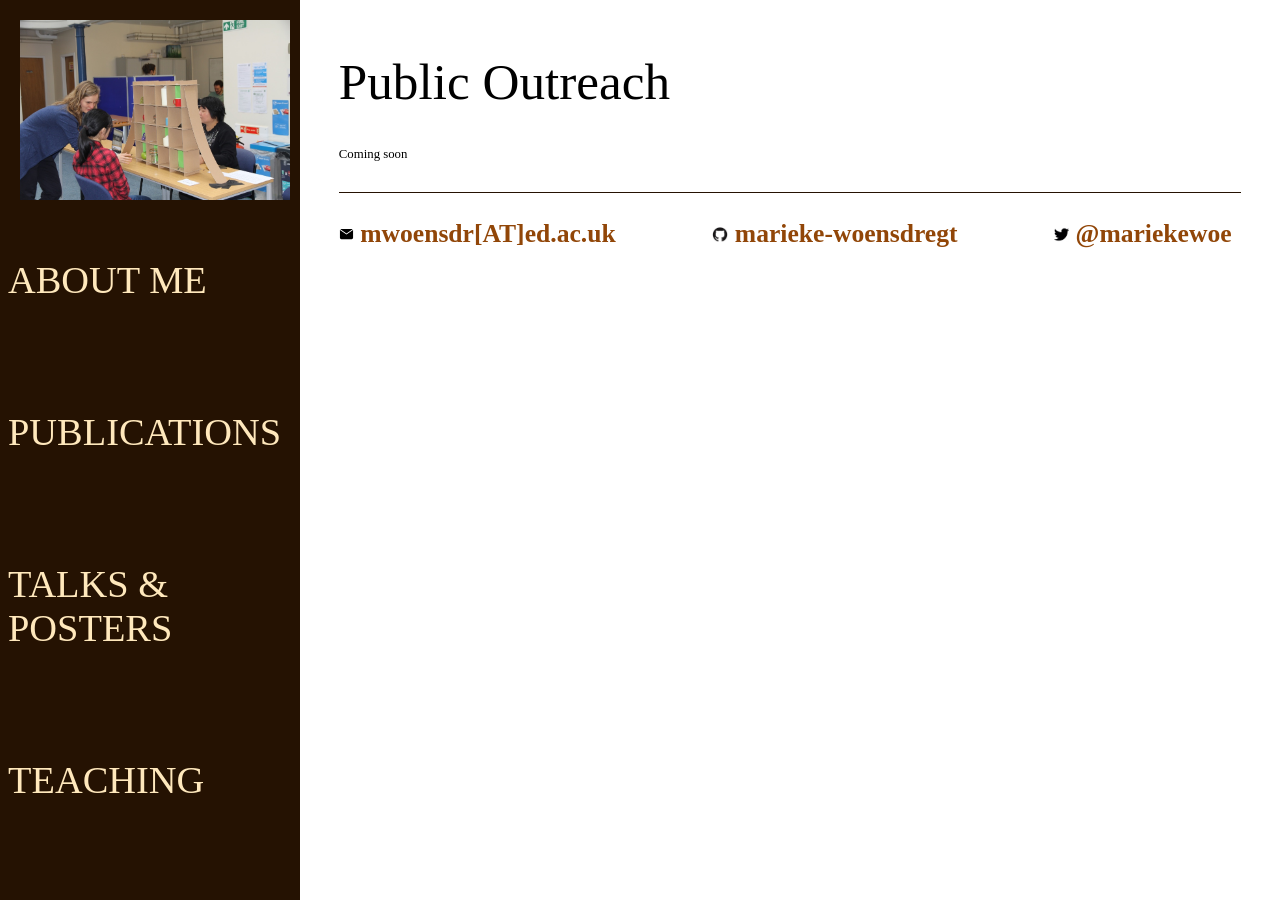
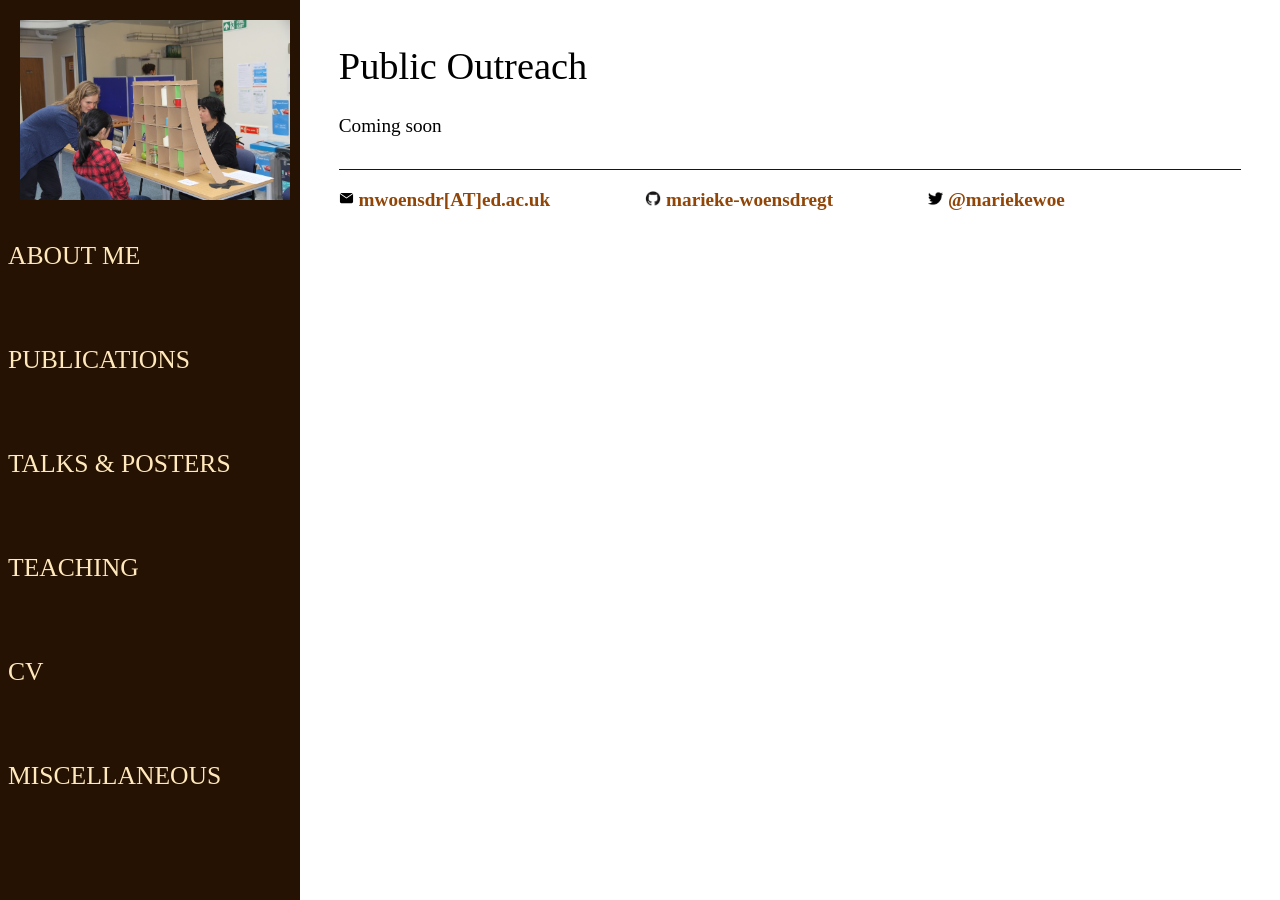
Before and after one commit to marieke-woensdregt/marieke-woensdregt.github.io, a Jekyll site: the page built from public_outreach/index.html, in a window 1280 px wide. Built offline with Jekyll 4.4.1, drawn with Linux system fonts in a browser that asks for light colours.

Commit message:
Update main.css

```diff
--- a/css/main.css
+++ b/css/main.css
@@ -38,27 +38,27 @@
     color: #BCA693;
 }
 h1 {
-  font-size: 4vw;
+  font-size: 3vw;
   font-family:'Avenir Next';
   font-weight: normal;
 }
 h2 {
-  font-size: 3vw;
+  font-size: 2vw;
   font-family:'Avenir Next';
   font-weight: normal;
 }
 h3 {
-  font-size: 2vw;
+  font-size: 1.5vw;
   font-family:'Avenir Next';
 }
 h4 {
-  font-size: 3vw;
+  font-size: 2vw;
   font-family:'Avenir Next';
   text-transform: uppercase;
   font-weight: normal;
 }
 p {
-    font-size: 1vw;
+    font-size: 1.5vw;
     font-family:'Avenir Next';
     line-height: 1.4em;
     color: #000000;
@@ -75,7 +75,7 @@
 
 ul.posts {
     margin: 20px auto 40px;
-    font-size: 7.5vw;
+    font-size: 1.5vw;
 }
 
 ul.posts li {
```
